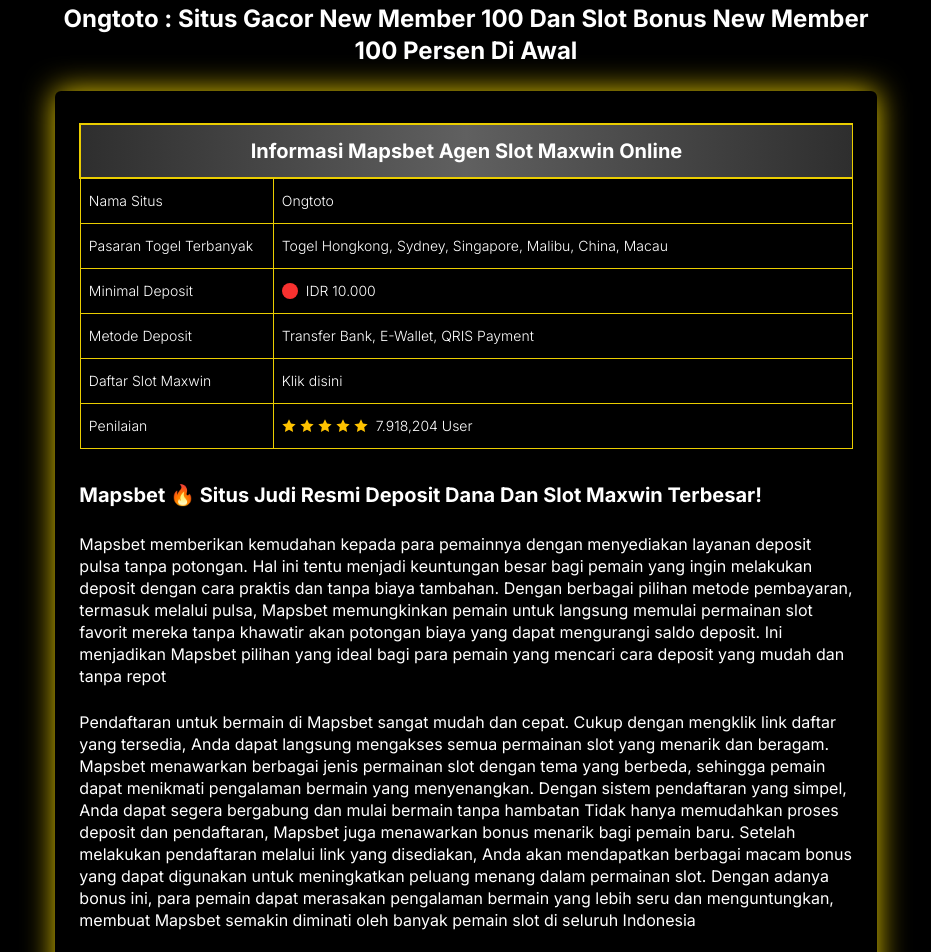
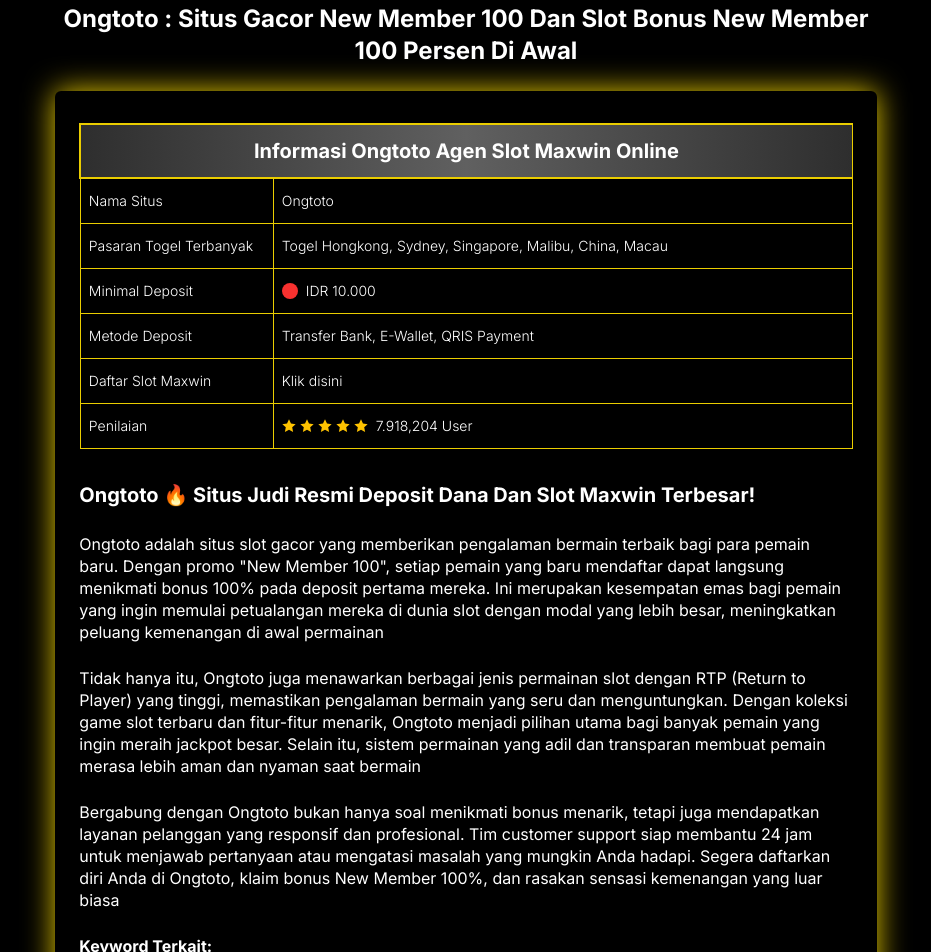
Before and after one commit to jalurlangit-ops/ongtotonew, a Next.js app: page / in a window 1280 px wide. Shown: the part 580-1532 px from the top of the page, without its empty margins (174-1105 px from the left). Built offline with nearby package versions, Linux system fonts and the light colour scheme.

Commit message:
Update page.tsx

```diff
--- a/app/page.tsx
+++ b/app/page.tsx
@@ -34,7 +34,7 @@
                       <thead className='font-medium border-b border-[#EACD00] bg-gradient-to-r from-[#2E2E2E] via-[#606060] to-[#2E2E2E] '>
                         <tr>
                           <th colSpan={2} scope='col' className='px-6 py-3 text-center border-2 border-e border-[#EACD00] '>
-                            <h2>Informasi Mapsbet Agen Slot Maxwin Online</h2>
+                            <h2>Informasi Ongtoto Agen Slot Maxwin Online</h2>
                           </th>
                         </tr>
                       </thead>
@@ -89,14 +89,10 @@
                 </div>
               </div>
             </div>
-            <h2>Mapsbet 🔥 Situs Judi Resmi Deposit Dana Dan Slot Maxwin Terbesar!</h2>
-            <p>
-              Mapsbet memberikan kemudahan kepada para pemainnya dengan menyediakan layanan deposit pulsa tanpa potongan. Hal ini tentu menjadi keuntungan besar bagi pemain yang ingin melakukan deposit dengan cara praktis dan tanpa biaya tambahan. Dengan berbagai pilihan metode pembayaran, termasuk melalui pulsa, Mapsbet memungkinkan pemain untuk langsung memulai permainan slot favorit mereka tanpa khawatir akan potongan biaya yang dapat mengurangi saldo deposit. Ini menjadikan Mapsbet pilihan yang ideal bagi para pemain yang mencari cara deposit yang mudah dan tanpa repot
-            </p>
-            <p>
-               Pendaftaran untuk bermain di Mapsbet sangat mudah dan cepat. Cukup dengan mengklik link daftar yang tersedia, Anda dapat langsung mengakses semua permainan slot yang menarik dan beragam. Mapsbet menawarkan berbagai jenis permainan slot dengan tema yang berbeda, sehingga pemain dapat menikmati pengalaman bermain yang menyenangkan. Dengan sistem pendaftaran yang simpel, Anda dapat segera bergabung dan mulai bermain tanpa hambatan
-              Tidak hanya memudahkan proses deposit dan pendaftaran, Mapsbet juga menawarkan bonus menarik bagi pemain baru. Setelah melakukan pendaftaran melalui link yang disediakan, Anda akan mendapatkan berbagai macam bonus yang dapat digunakan untuk meningkatkan peluang menang dalam permainan slot. Dengan adanya bonus ini, para pemain dapat merasakan pengalaman bermain yang lebih seru dan menguntungkan, membuat Mapsbet semakin diminati oleh banyak pemain slot di seluruh Indonesia
-            </p>
+            <h2>Ongtoto 🔥 Situs Judi Resmi Deposit Dana Dan Slot Maxwin Terbesar!</h2>
+            <p>Ongtoto adalah situs slot gacor yang memberikan pengalaman bermain terbaik bagi para pemain baru. Dengan promo "New Member 100", setiap pemain yang baru mendaftar dapat langsung menikmati bonus 100% pada deposit pertama mereka. Ini merupakan kesempatan emas bagi pemain yang ingin memulai petualangan mereka di dunia slot dengan modal yang lebih besar, meningkatkan peluang kemenangan di awal permainan</p>
+            <p>Tidak hanya itu, Ongtoto juga menawarkan berbagai jenis permainan slot dengan RTP (Return to Player) yang tinggi, memastikan pengalaman bermain yang seru dan menguntungkan. Dengan koleksi game slot terbaru dan fitur-fitur menarik, Ongtoto menjadi pilihan utama bagi banyak pemain yang ingin meraih jackpot besar. Selain itu, sistem permainan yang adil dan transparan membuat pemain merasa lebih aman dan nyaman saat bermain</p>
+            <p>Bergabung dengan Ongtoto bukan hanya soal menikmati bonus menarik, tetapi juga mendapatkan layanan pelanggan yang responsif dan profesional. Tim customer support siap membantu 24 jam untuk menjawab pertanyaan atau mengatasi masalah yang mungkin Anda hadapi. Segera daftarkan diri Anda di Ongtoto, klaim bonus New Member 100%, dan rasakan sensasi kemenangan yang luar biasa</p>
 
             <p>
               <strong>Keyword Terkait:</strong>
```
